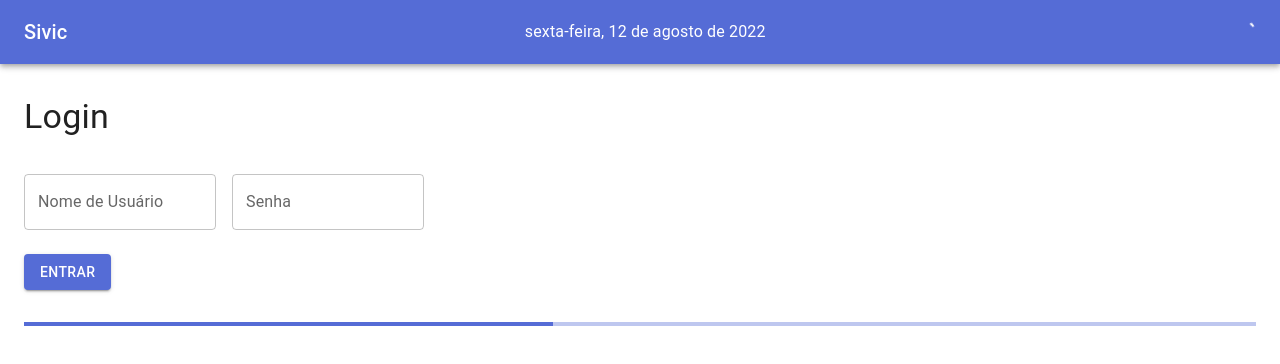
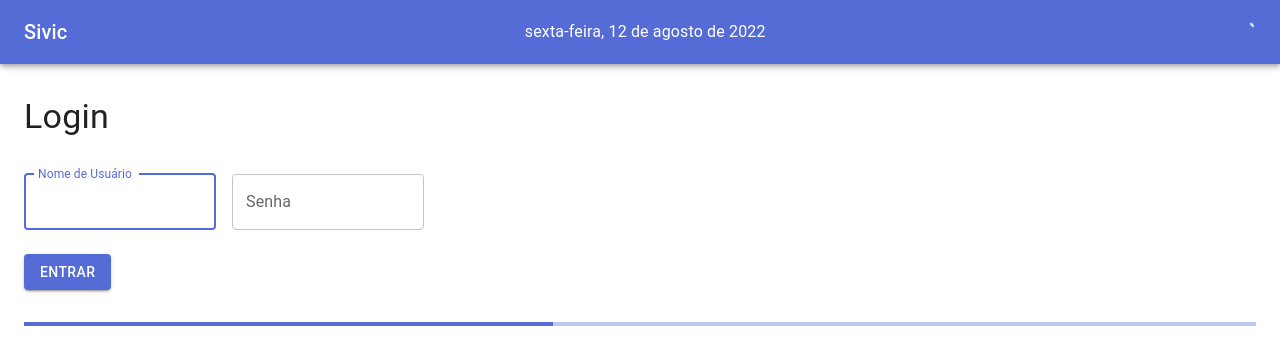
Before and after one commit to marcoscssno/sivic, a Next.js app: page /login in a window 1280 px wide. Shown: the top 364 px of the page. Built offline with nearby package versions, Linux system fonts and the light colour scheme; no server answers.

Commit message:
Implement autoFocus to input

```diff
--- a/pages/login.js
+++ b/pages/login.js
@@ -78,6 +78,7 @@ export default function LoginPage() {
                                                 onBlur={handleBlur}
                                                 onChange={handleChange}
                                                 error={touched.username && Boolean(errors.username)}
+                                                autoFocus={true}
                                             />
                                         </Grid>
                                         <Grid item xs={2}>
--- a/pages/videoconferencia/cadastrar.js
+++ b/pages/videoconferencia/cadastrar.js
@@ -1,4 +1,4 @@
-import * as React from 'react';
+import React from 'react';
 import Layout from '../../components/Layout'
 import Container from '@mui/material/Container';
 import Typography from '@mui/material/Typography';
@@ -76,7 +76,7 @@ export default function CadastrarVideoconferenciaPage() {
                                                 type="date"
                                                 label="Data"
                                                 name="data"
-                                                autoFocus
+                                                autoFocus={true}
                                             />
                                         </Grid>
                                         <Grid item xs={2}>
```
